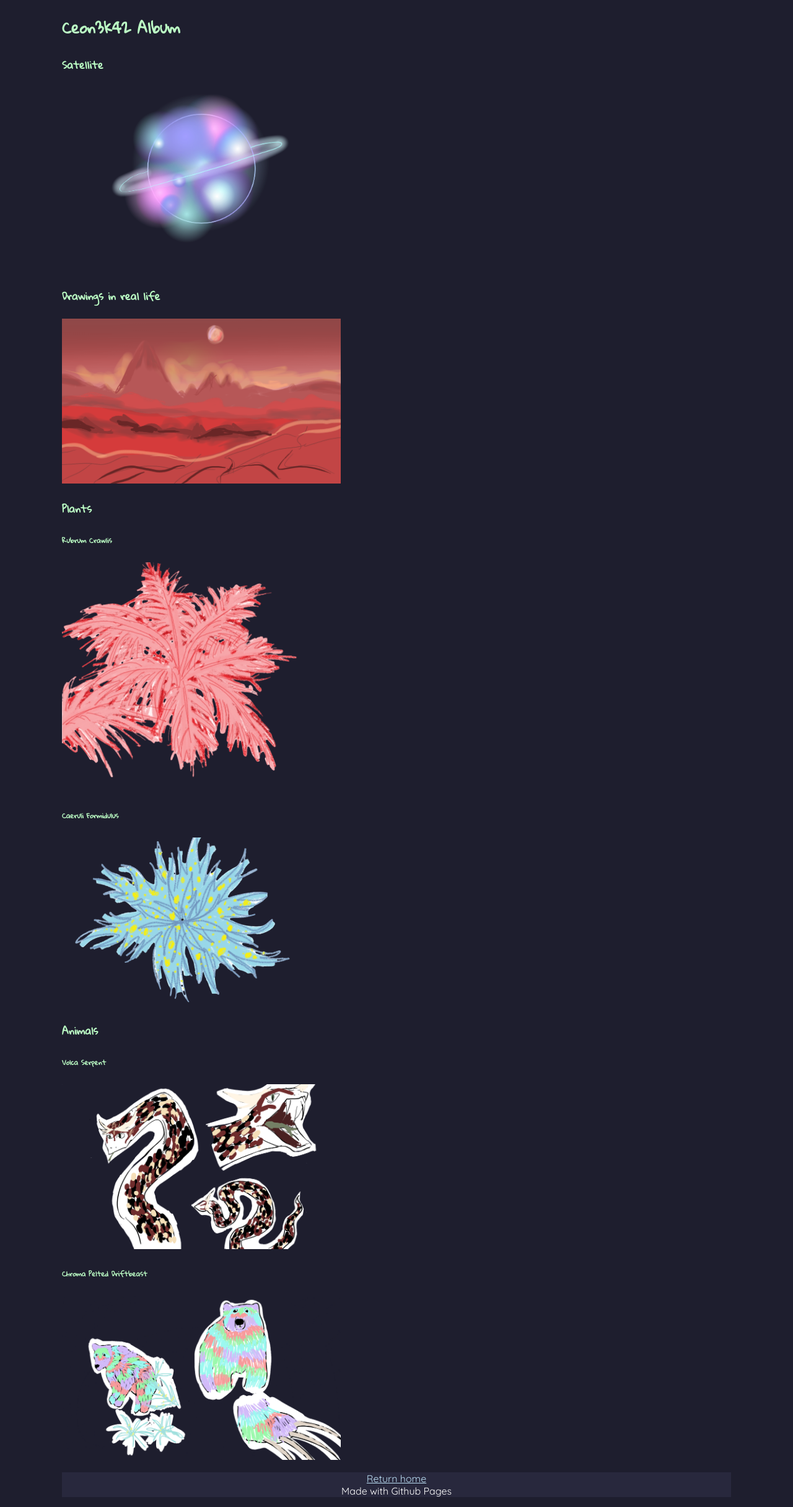
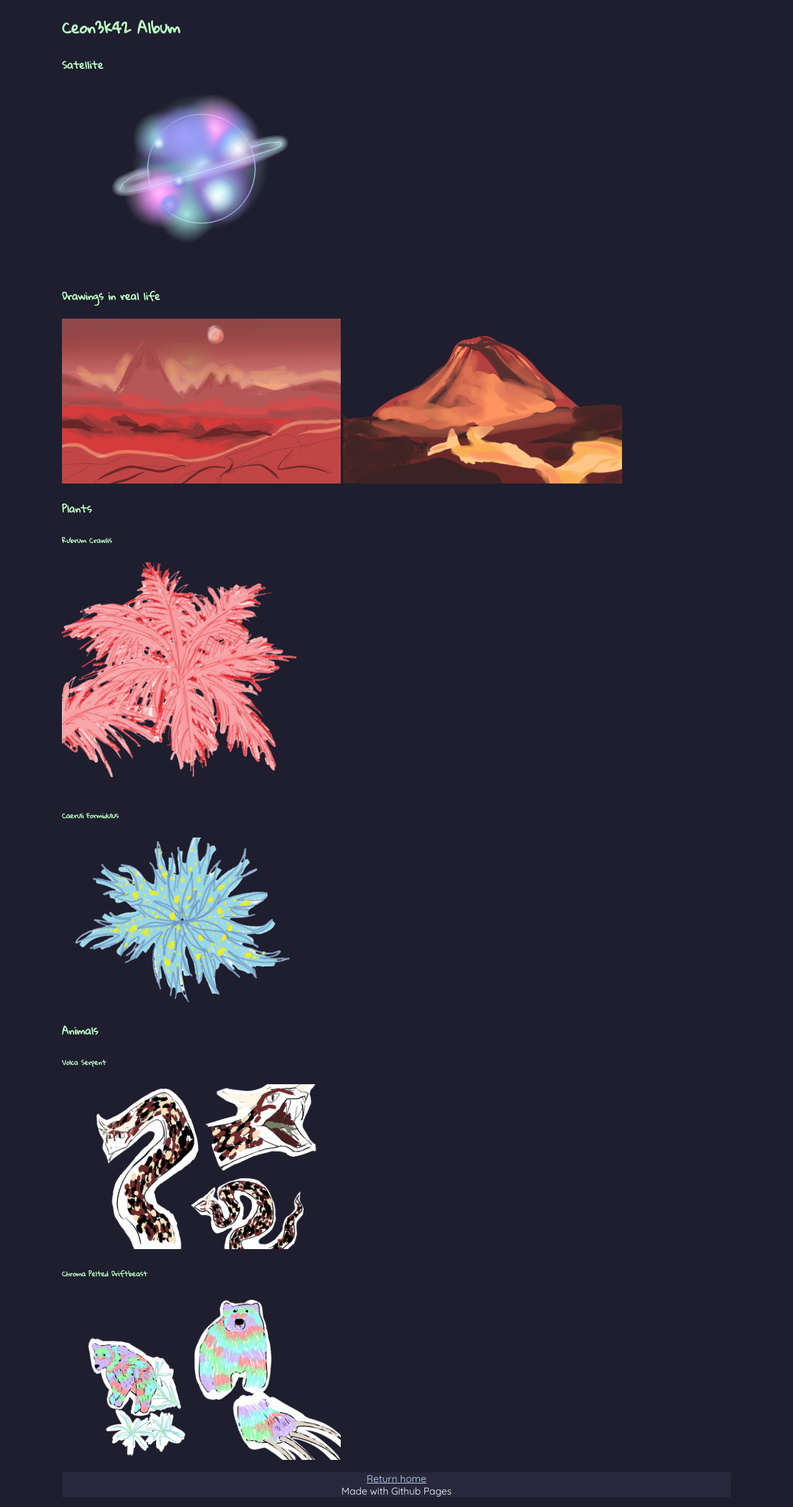
Before and after one commit to Ceon3k42/Ceon3k42.github.io, a Jekyll site: the page built from album.md, in a window 1280 px wide. Shown: the whole page at 62% size. Built offline with Jekyll 4.4.1, drawn with Linux system fonts in a browser that asks for light colours.

Commit message:
ok more stuff

```diff
--- a/album.md
+++ b/album.md
@@ -8,6 +8,7 @@
 
 #### Drawings in real life
 <img src="https://ceon3k42.github.io/assets/volcano.png" width=450px>
+<img src="https://ceon3k42.github.io/assets/volcano-2.png" width=450px>
 
 #### Plants
 ###### Rubrum Crawlis
```
Also changed, not shown: overview.md (+1 -0 lines), assets/volcano-2.png (added).
